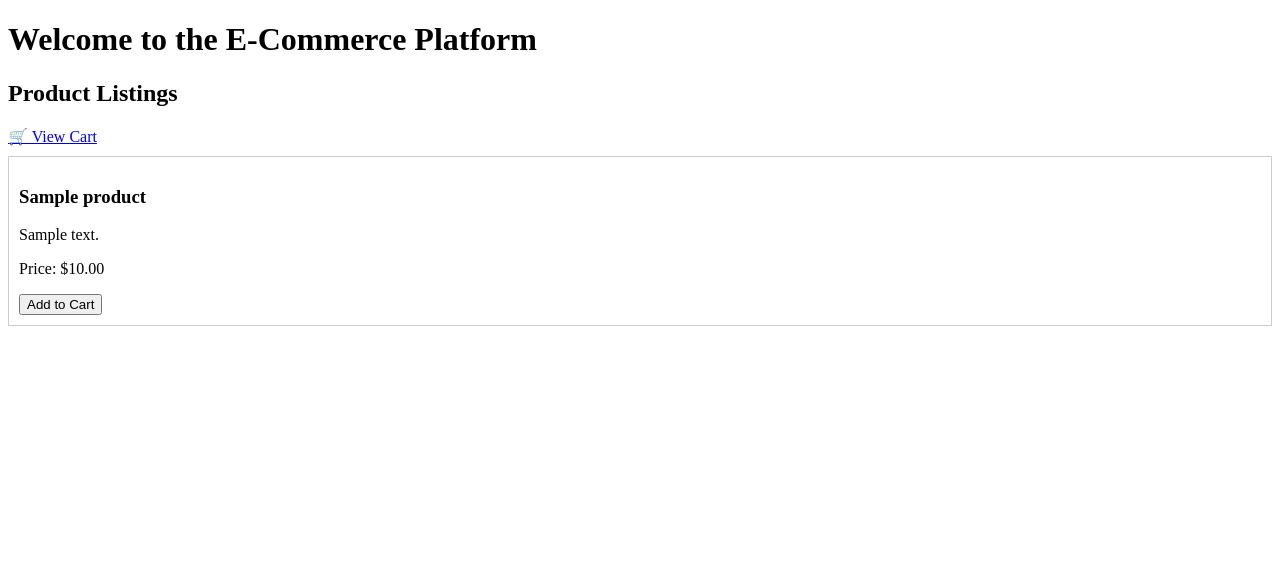
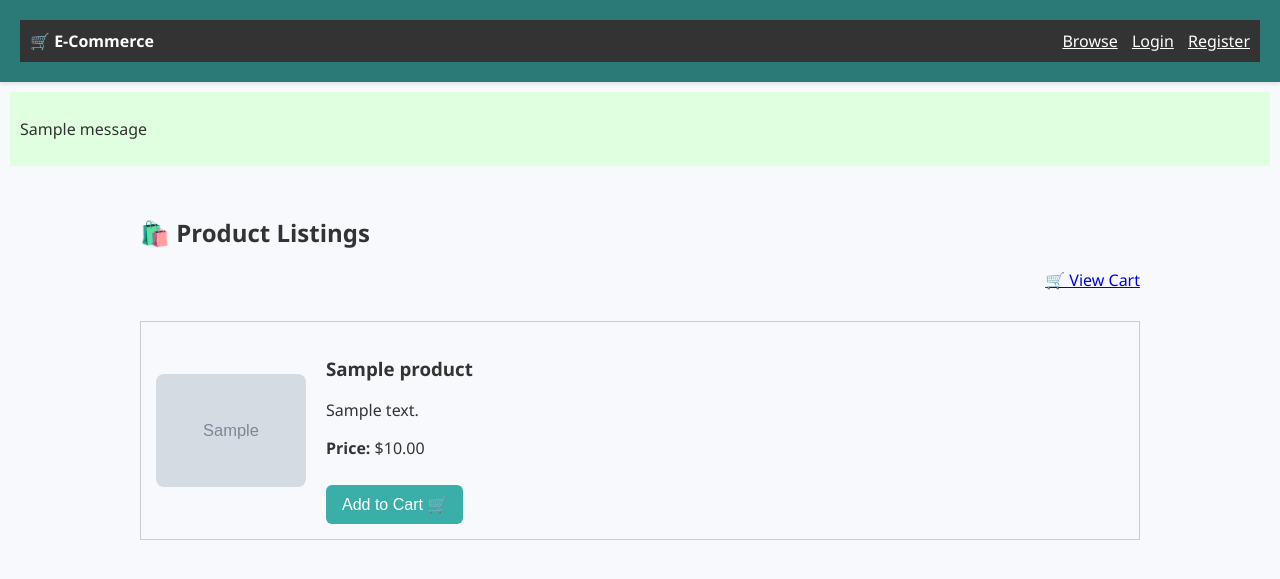
Before and after one commit to Kaboo4sure/MSSU, a Django app: page /products/ in a window 1280 px wide. Shown: the top 579 px of the page. Run offline with Django 5.2, Linux system fonts and the light colour scheme; tables that the repository leaves empty hold one stand-in row (values such as "Sample post"); grey boxes marked "Sample" are stand-in pictures; one stand-in notice (Sample message) is shown.

Commit message:
feat: finalize UI styling and enhance layout with CSS and images
- Integrated static CSS into base.html using `{% load static %}`
- Updated `products_list.html` to include product images and styled layout
- Added cart buttons and enhanced product card design
- Fixed missing `{% load static %}` error causing home page crash
- Improved seller dashboard and navigation clarity
- Verified and finalized styling changes across templates

```diff
--- a/Python/Introduction to Django/intro-to-django/Taofeek_test/ecommerce_platform/ecommerce_platform/settings.py
+++ b/Python/Introduction to Django/intro-to-django/Taofeek_test/ecommerce_platform/ecommerce_platform/settings.py
@@ -130,3 +130,6 @@ DEFAULT_AUTO_FIELD = 'django.db.models.BigAutoField'
 AUTH_USER_MODEL = 'users.CustomUser'
 
 SITE_ID = 1
+
+STATIC_URL = 'static/'
+STATICFILES_DIRS = [BASE_DIR / 'static']
--- /dev/null
+++ b/Python/Introduction to Django/intro-to-django/Taofeek_test/ecommerce_platform/static/css/style.css
@@ -0,0 +1,98 @@
+/* General Reset */
+body {
+    margin: 0;
+    padding: 0;
+    font-family: 'Segoe UI', Tahoma, Geneva, Verdana, sans-serif;
+    background-color: #f7f9fc;
+    color: #333;
+}
+
+/* Header Styling */
+header {
+    background-color: #2b7a78;
+    color: white;
+    padding: 20px;
+    text-align: center;
+    box-shadow: 0 2px 4px rgba(0,0,0,0.1);
+}
+
+header h1 {
+    margin: 0;
+    font-size: 2em;
+}
+
+header p {
+    margin-top: 5px;
+}
+
+/* Main Content Area */
+main {
+    padding: 20px;
+    max-width: 1000px;
+    margin: auto;
+}
+
+/* Product Card */
+.product-card {
+    background-color: white;
+    border-radius: 10px;
+    padding: 15px;
+    margin: 20px 0;
+    box-shadow: 0 2px 5px rgba(0,0,0,0.1);
+    display: flex;
+    gap: 20px;
+    align-items: center;
+}
+
+.product-card img {
+    width: 120px;
+    height: 120px;
+    object-fit: cover;
+    border-radius: 8px;
+}
+
+.product-card h3 {
+    margin: 0;
+    color: #17252a;
+}
+
+.product-card p {
+    margin: 5px 0;
+}
+
+/* Button Styling */
+button, .button-link {
+    background-color: #3aafa9;
+    color: white;
+    border: none;
+    padding: 10px 16px;
+    font-size: 1rem;
+    border-radius: 6px;
+    cursor: pointer;
+    text-decoration: none;
+    display: inline-block;
+    margin-top: 10px;
+}
+
+button:hover, .button-link:hover {
+    background-color: #2b7a78;
+}
+
+/* Cart Page */
+.cart-item {
+    border-bottom: 1px solid #ddd;
+    padding: 10px 0;
+}
+
+.cart-item strong {
+    font-size: 1.1em;
+}
+
+/* Footer (optional) */
+footer {
+    text-align: center;
+    padding: 15px;
+    background-color: #17252a;
+    color: white;
+    margin-top: 40px;
+}
--- a/Python/Introduction to Django/intro-to-django/Taofeek_test/ecommerce_platform/templates/base.html
+++ b/Python/Introduction to Django/intro-to-django/Taofeek_test/ecommerce_platform/templates/base.html
@@ -1,15 +1,54 @@
+{% load static %}
 <!DOCTYPE html>
-<html>
+<html lang="en">
 <head>
+    <meta charset="UTF-8">
     <title>{% block title %}E-Commerce{% endblock %}</title>
+    <link rel="stylesheet" href="{% static 'css/style.css' %}">
 </head>
 <body>
     <header>
-        <h1>Welcome to the E-Commerce Platform</h1>
+      <nav style="background: #333; color: white; padding: 10px; display: flex; justify-content: space-between; align-items: center;">
+        <div>
+          <a href="{% url 'home' %}" style="color: white; text-decoration: none; font-weight: bold;">🛒 E-Commerce</a>
+        </div>
+        <div>
+          {% if user.is_authenticated %}
+            <span style="margin-right: 10px;">Hi, {{ user.username }}!</span>
+
+            {% if user.role == 'seller' %}
+              <a href="/dashboard/" style="margin-right: 10px; color: white;">Dashboard</a>
+              <a href="{% url 'seller-products' %}" style="margin-right: 10px; color: white;">My Products</a>
+              <a href="{% url 'seller-orders' %}" style="margin-right: 10px; color: white;">Orders</a>
+            {% elif user.role == 'buyer' %}
+              <a href="{% url 'product-list' %}" style="margin-right: 10px; color: white;">Shop</a>
+              <a href="{% url 'view-cart' %}" style="margin-right: 10px; color: white;">🛒 Cart</a>
+              <a href="{% url 'my-orders' %}" style="margin-right: 10px; color: white;">🧾 My Orders</a>
+            {% endif %}
+
+            {% if user.is_superuser %}
+              <a href="/admin/" style="margin-right: 10px; color: white;">Admin</a>
+            {% endif %}
+
+            <a href="{% url 'logout' %}" style="color: white;">Logout</a>
+          {% else %}
+            <a href="{% url 'product-list' %}" style="margin-right: 10px; color: white;">Browse</a>
+            <a href="{% url 'login' %}" style="margin-right: 10px; color: white;">Login</a>
+            <a href="{% url 'register' %}" style="color: white;">Register</a>
+          {% endif %}
+        </div>
+      </nav>
     </header>
 
-    <main>
-        {% block content %}{% endblock %}
+    {% if messages %}
+      <div style="background-color: #e0ffe0; padding: 10px; margin: 10px;">
+        {% for message in messages %}
+          <p>{{ message }}</p>
+        {% endfor %}
+      </div>
+    {% endif %}
+
+    <main style="padding: 20px;">
+      {% block content %}{% endblock %}
     </main>
-</body>
-</html>
+  </body>
--- a/Python/Introduction to Django/intro-to-django/Taofeek_test/ecommerce_platform/templates/products_List.html
+++ b/Python/Introduction to Django/intro-to-django/Taofeek_test/ecommerce_platform/templates/products_List.html
@@ -2,20 +2,27 @@
 {% block title %}Products{% endblock %}
 
 {% block content %}
-  <h2>Product Listings</h2>
+  <h2>🛍️ Product Listings</h2>
 
-  <a href="{% url 'view-cart' %}">🛒 View Cart</a>
+  <a href="{% url 'view-cart' %}" style="float: right; margin-bottom: 10px;">🛒 View Cart</a>
+  <div style="clear: both;"></div>
 
   {% for product in products %}
-    <div style="border: 1px solid #ccc; padding: 10px; margin: 10px 0;">
-      <h3>{{ product.name }}</h3>
-      <p>{{ product.description }}</p>
-      <p>Price: ${{ product.price }}</p>
+    <div style="border: 1px solid #ccc; padding: 15px; margin: 20px 0; display: flex; gap: 20px; align-items: center;">
+      {% if product.image %}
+        <img src="{{ product.image.url }}" alt="{{ product.name }}" style="width: 150px; height: auto; object-fit: cover; border-radius: 8px;">
+      {% endif %}
 
-      <form action="{% url 'add-to-cart' product.id %}" method="post">
-        {% csrf_token %}
-        <button type="submit">Add to Cart</button>
-      </form>
+      <div>
+        <h3>{{ product.name }}</h3>
+        <p>{{ product.description }}</p>
+        <p><strong>Price:</strong> ${{ product.price }}</p>
+
+        <form action="{% url 'add-to-cart' product.id %}" method="post">
+          {% csrf_token %}
+          <button type="submit">Add to Cart 🛒</button>
+        </form>
+      </div>
     </div>
   {% endfor %}
 {% endblock %}
```
Also changed, not shown: Python/Introduction to Django/intro-to-django/Taofeek_test/ecommerce_platform/README.md.
